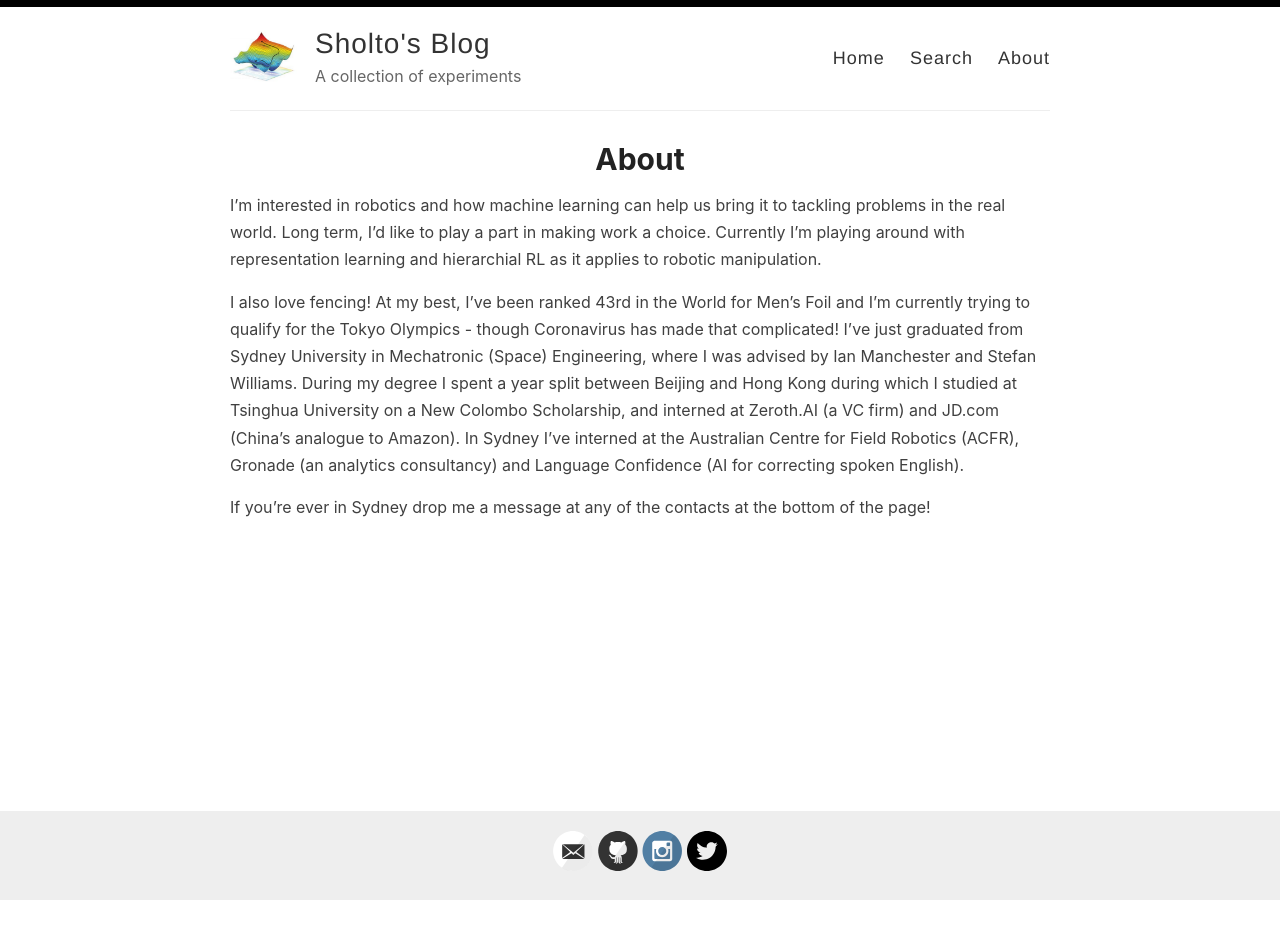
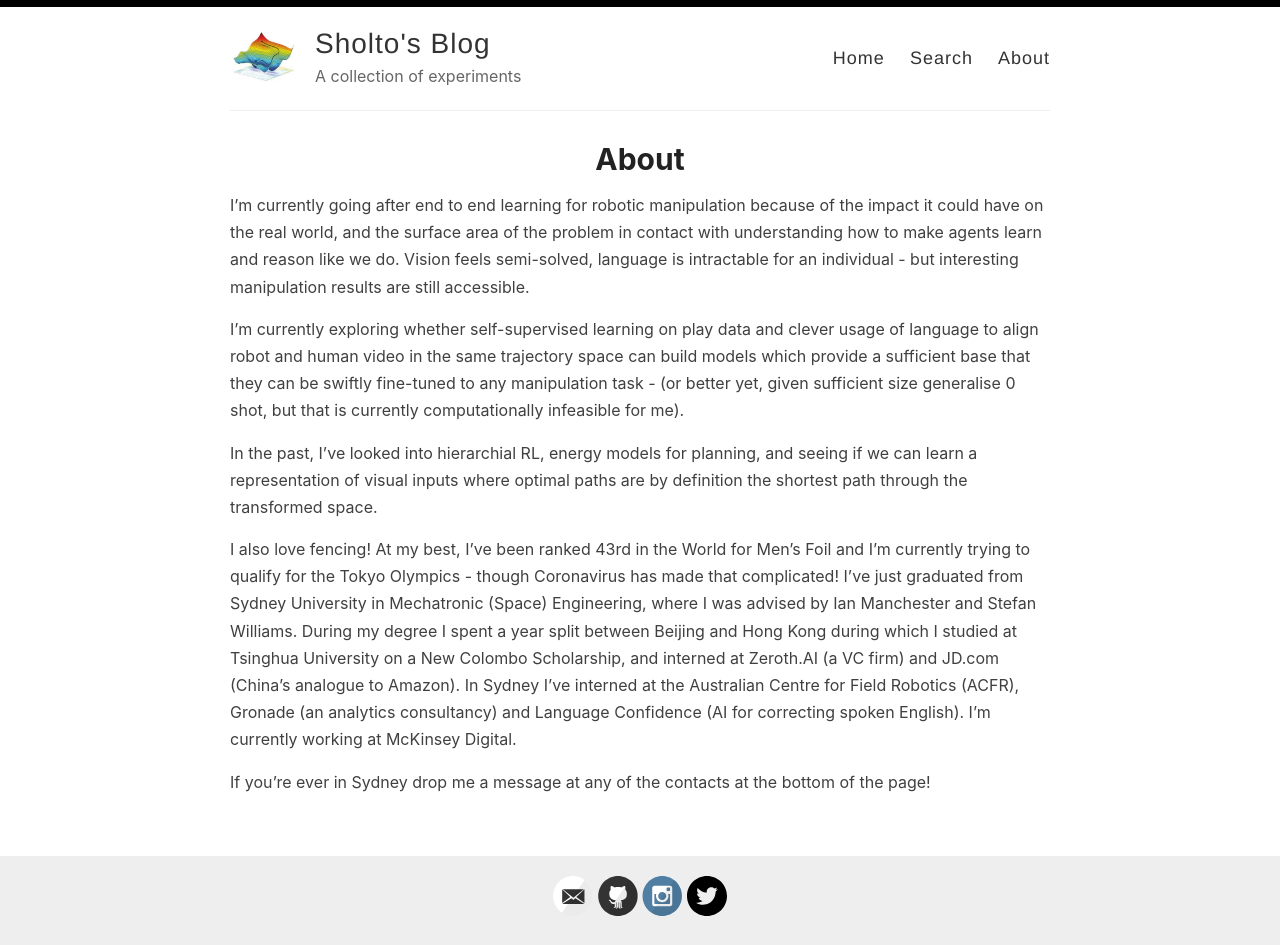
Before and after one commit to sholtodouglas/sholtodouglas.github.io, a Jekyll site: the page built from _pages/about.md, in a window 1280 px wide. Built offline with Jekyll 4.4.1, drawn with Linux system fonts in a browser that asks for light colours; before the commit the page ends 900 px from its top, so only the background shows below that.

Commit message:
Update about.md

```diff
--- a/_pages/about.md
+++ b/_pages/about.md
@@ -4,8 +4,12 @@ title: About
 permalink: /about/
 ---
 
-I'm interested in robotics and how machine learning can help us bring it to tackling problems in the real world. Long term, I'd like to play a part in making work a choice. Currently I'm playing around with representation learning and hierarchial RL as it applies to robotic manipulation.
+I'm currently going after end to end learning for robotic manipulation because of the impact it could have on the real world, and the surface area of the problem in contact with understanding how to make agents learn and reason like we do. Vision feels semi-solved, language is intractable for an individual - but interesting manipulation results are still accessible.
 
-I also love fencing! At my best, I've been ranked 43rd in the World for Men's Foil and I'm currently trying to qualify for the Tokyo Olympics - though Coronavirus has made that complicated! I've just graduated from Sydney University in Mechatronic (Space) Engineering, where I was advised by Ian Manchester and Stefan Williams. During my degree I spent a year split between Beijing and Hong Kong during which I studied at Tsinghua University on a New Colombo Scholarship, and interned at Zeroth.AI (a VC firm) and JD.com (China's analogue to Amazon). In Sydney I've interned at the Australian Centre for Field Robotics (ACFR),  Gronade (an analytics consultancy) and Language Confidence (AI for correcting spoken English).
+I'm currently exploring whether self-supervised learning on play data and clever usage of language to align robot and human video in the same trajectory space can build models which provide a sufficient base that they can be swiftly fine-tuned to any manipulation task - (or better yet, given sufficient size generalise 0 shot, but that is currently computationally infeasible for me).
+
+In the past, I've looked into hierarchial RL, energy models for planning, and seeing if we can learn a representation of visual inputs where optimal paths are by definition the shortest path through the transformed space.
+
+I also love fencing! At my best, I've been ranked 43rd in the World for Men's Foil and I'm currently trying to qualify for the Tokyo Olympics - though Coronavirus has made that complicated! I've just graduated from Sydney University in Mechatronic (Space) Engineering, where I was advised by Ian Manchester and Stefan Williams. During my degree I spent a year split between Beijing and Hong Kong during which I studied at Tsinghua University on a New Colombo Scholarship, and interned at Zeroth.AI (a VC firm) and JD.com (China's analogue to Amazon). In Sydney I've interned at the Australian Centre for Field Robotics (ACFR),  Gronade (an analytics consultancy) and Language Confidence (AI for correcting spoken English). I'm currently working at McKinsey Digital.
 
 If you're ever in Sydney drop me a message at any of the contacts at the bottom of the page!
```
